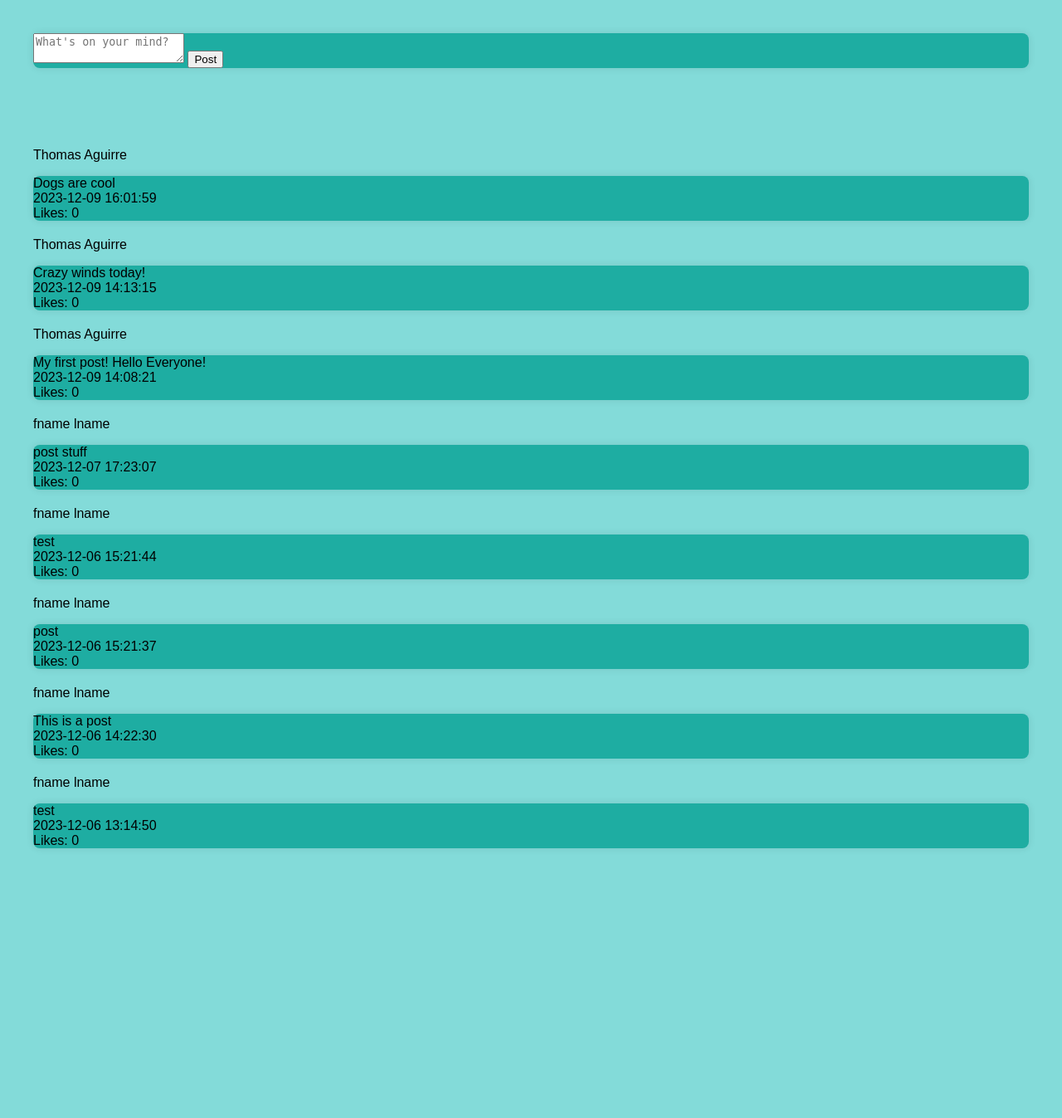
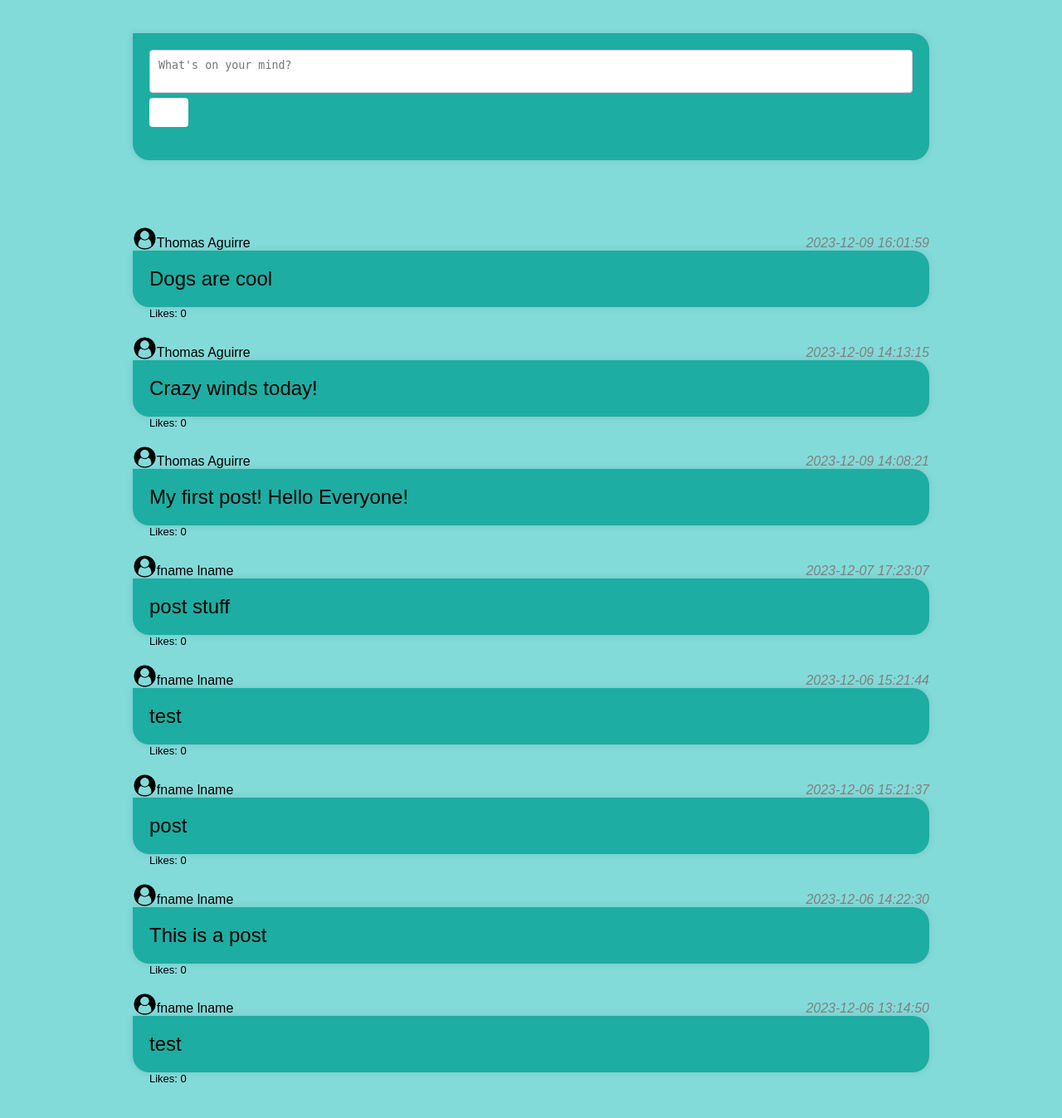
Before and after one commit to thomAguirre/SocialSync, a PHP site: page /site.php in a window 1280 px wide. Shown: the part 100-1447 px from the top of the page at 83% size. Before the commit the page ends 1122 px from the top, so only its background shows below. Run offline with PHP 8.4, Linux system fonts and the light colour scheme; a user stored in the database is signed in; data comes from the database, SQL or seed files in the repository.

Commit message:
Beautification

```diff
--- a/back-end/get-posts.php
+++ b/back-end/get-posts.php
@@ -9,7 +9,8 @@ if(isset($calluser)) {
                         P.PostDate,
                         P.Likes,
                         U.FirstName,
-                        U.LastName
+                        U.LastName,
+                        U.PFP
                     FROM
                         socialsync.Post P
                     JOIN
@@ -25,7 +26,8 @@ else {
                         P.PostDate,
                         P.Likes,
                         U.FirstName,
-                        U.LastName
+                        U.LastName,
+                        U.PFP
                     FROM
                         socialsync.Post P
                     JOIN
@@ -42,11 +44,30 @@ if ($result->num_rows > 0) {
 
     echo '<div class="post-container">';
     while ($row = $result->fetch_assoc()) {
+        //post container
+        echo '<div class="post">';
+
+        //post heading
+        echo '<div class="post-heading">';
+        //profile picture
+        echo '<img src="./assets/user/' . $row['PFP'] . '" alt="Profile Picture" class="posters-pfp">';
+        //user's name
         echo "<p>" . $row['FirstName'] . " " . $row['LastName'];
-        echo '<div class="post">';
+        //datetime
+        echo '<div class="post-date">';
+        echo "<p>" . $row['PostDate'] . "</p>";
+        echo "</div>";
+        echo "</div>";
+
+        //content
+        echo '<div class="post-content">';
         echo "<p>" . $row['Content'] . "</p>";
-        echo "<p>" . $row['PostDate'] . "</p>";
+        echo "</div>";
+
+        //footer/likes
+        echo '<div class="post-footer">';
         echo "<p>Likes: " . $row['Likes'] . "</p>";
+        echo "</div>";
         echo "</div>";
     }
     echo "</div>";
--- a/site.css
+++ b/site.css
@@ -38,7 +38,7 @@ body {
 }
 
 .post-btn {
-    background-color: #4CAF50;
+    background-color: #ffffff;
     color: #fff;
     border: none;
     padding: 10px;
@@ -51,10 +51,42 @@ body {
 }
 
 .post {
+    display: flex;
+    flex-direction: column;
+    margin-bottom: 20px;
+    padding-right: 10%;
+    padding-left: 10%;
+}
+
+.post-heading {
+    display: flex;
+    flex-direction: row;
+    align-items: flex-end;
+}
+
+.post-date {
+    color: gray;
+    font-style: italic;
+    margin-left: auto;
+}
+
+.posters-pfp {
+    width: 3%;
+}
+
+.post-content {
     background-color: #1eada2;
-    border-radius: 8px;
-    margin-bottom: 20px;
+    padding: 20px;
+    border-radius: 0px 20px 20px 20px;
     box-shadow: 0 0 10px rgba(0, 0, 0, 0.1);
+    font-size: x-large;
+}
+
+.post-footer {
+    display: flex;
+    flex-direction: row;
+    margin-left: 20px;
+    font-size: small;
 }
 
 .post p {
--- a/site.php
+++ b/site.php
@@ -30,10 +30,14 @@ if (!isset($_SESSION['username'])) {
 
 <div class="post-container">
     <div class="post">
-        <form action="/back-end/create-post.php" method="post">
-            <textarea name="post_content" placeholder="What's on your mind?"></textarea>
-            <input type="submit" value="Post">
-        </form>
+        <div class="post-content">
+            <div class="post-form">
+                <form action="/back-end/create-post.php" method="post">
+                    <textarea name="post_content" placeholder="What's on your mind?"></textarea>
+                    <input type="submit" value="Post" class="post-btn">
+                </form>
+            </div>
+        </div>
     </div>
 </div>
 
```
